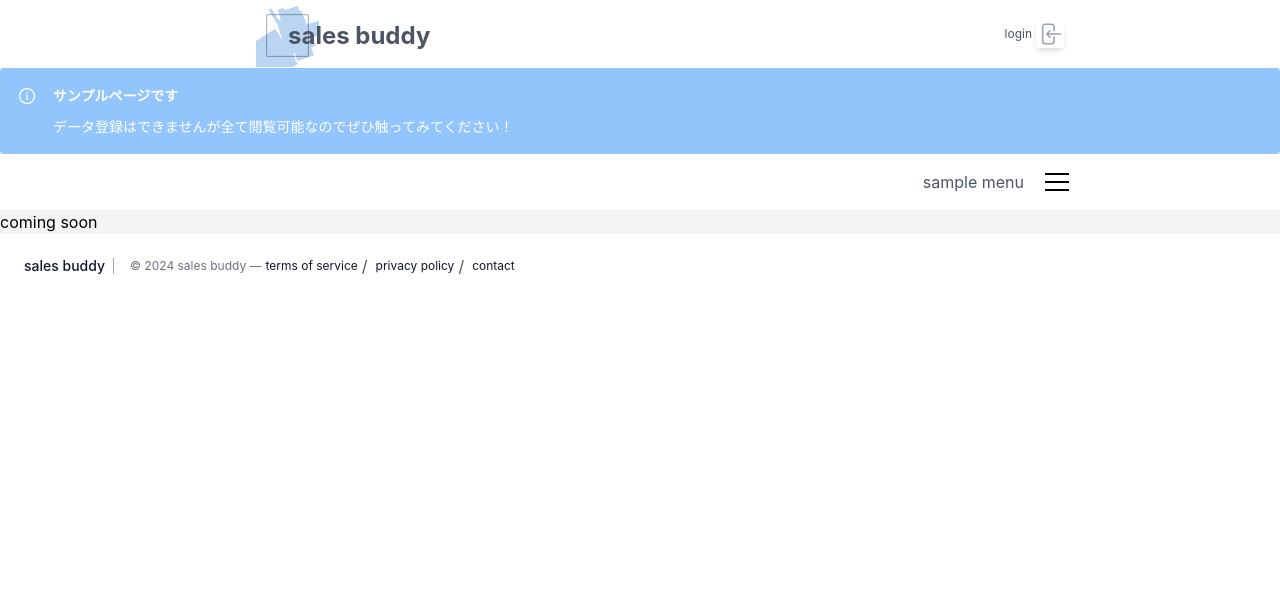
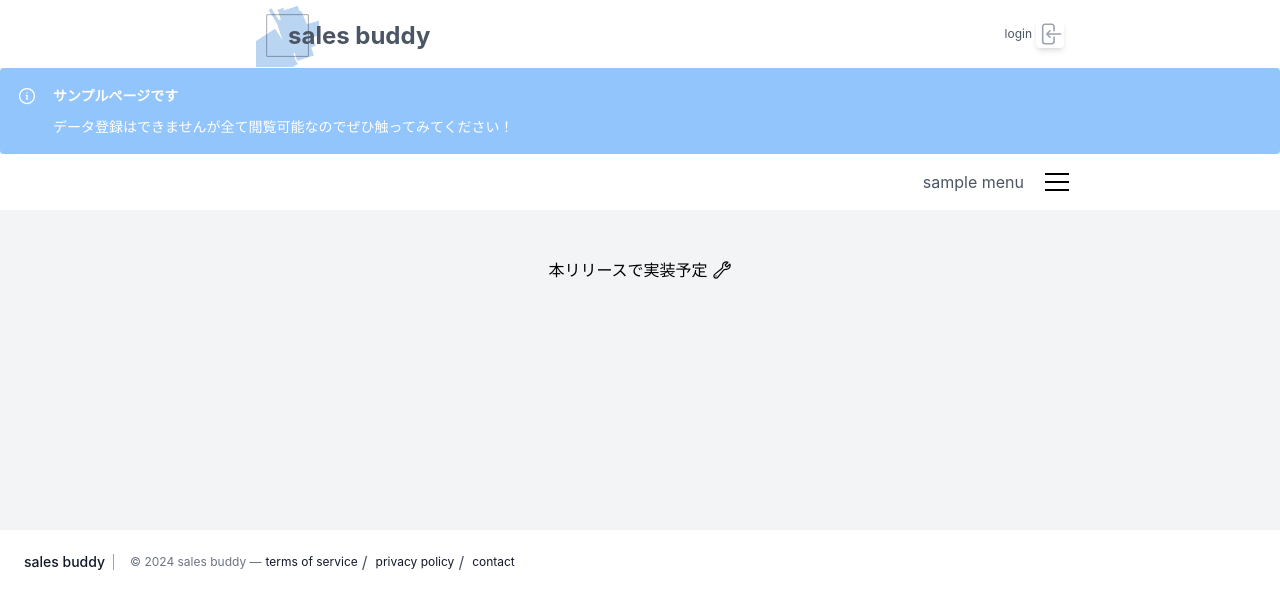
Before and after one commit to eriplume/sales_buddy, a Next.js app: page /teams_s in a window 1280 px wide. Shown: the top 608 px of the page. Built offline with nearby package versions, Linux system fonts and the light colour scheme; no server answers.

Commit message:
:zap: Update: teams仮ページ #54
本リリースで実装

```diff
--- a/app/(authenticated)/teams/page.tsx
+++ b/app/(authenticated)/teams/page.tsx
@@ -1,7 +1,14 @@
-import React from 'react'
+import { WrenchIcon } from "@heroicons/react/24/outline"
 
 export default function page() {
   return (
-    <div>Coming soon</div>
+    <div className="flex flex-col h-screen md:h-80">
+      <div className="flex flex-col justify-center items-center mx-auto px-6 z-0 max-w-4xl mt-4">
+        <div className='flex flex-row items-center mt-8'>
+          <div>本リリースで実装予定</div>
+          <WrenchIcon className="w-5 h-5 ml-1"/>
+        </div>
+      </div>
+    </div>
   )
 }
--- a/app/(unauthenticated)/teams_s/page.tsx
+++ b/app/(unauthenticated)/teams_s/page.tsx
@@ -1,7 +1,14 @@
-import React from 'react'
+import { WrenchIcon } from "@heroicons/react/24/outline"
 
 export default function page() {
   return (
-    <div>coming soon</div>
+    <div className="flex flex-col h-screen md:h-80">
+      <div className="flex flex-col justify-center items-center mx-auto px-6 z-0 max-w-4xl mt-4">
+        <div className='flex flex-row items-center mt-8'>
+          <div>本リリースで実装予定</div>
+          <WrenchIcon className="w-5 h-5 ml-1"/>
+        </div>
+      </div>
+    </div>
   )
 }
--- a/app/components/base/DrawerContents.tsx
+++ b/app/components/base/DrawerContents.tsx
@@ -55,7 +55,7 @@ export default function DrawerContents({ active, setActive, onClose, dashboardPa
         color="gray"
         leftSection={<UserGroupIcon className="w-6 h-6 ml-1 text-gray-500" />}
         active={active === -3}
-        onClick={() => handleNavLinkClick(-2, teamsPath)}
+        onClick={() => handleNavLinkClick(-3, teamsPath)}
         className='mt-1'
       />
 
--- a/app/components/page/Demo/DemoFooterMenu.tsx
+++ b/app/components/page/Demo/DemoFooterMenu.tsx
@@ -24,7 +24,7 @@ export default function DemoFooterMenu() {
   const handleClickTeam = () => {
     setActive(-3);
     close();
-    router.push('/teams');
+    router.push('/teams_s');
   }
 
   const title = () => {
```
